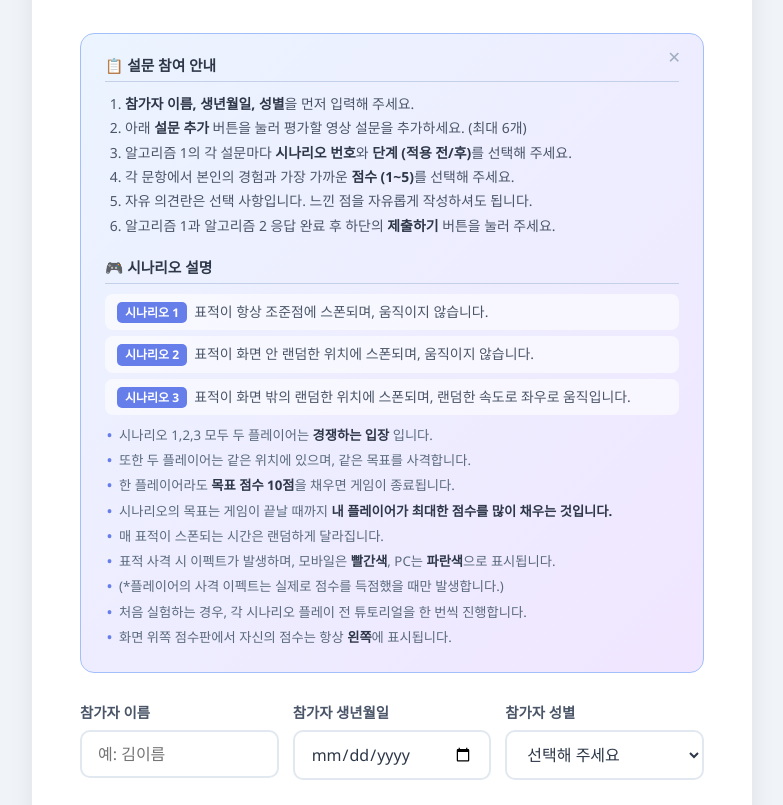
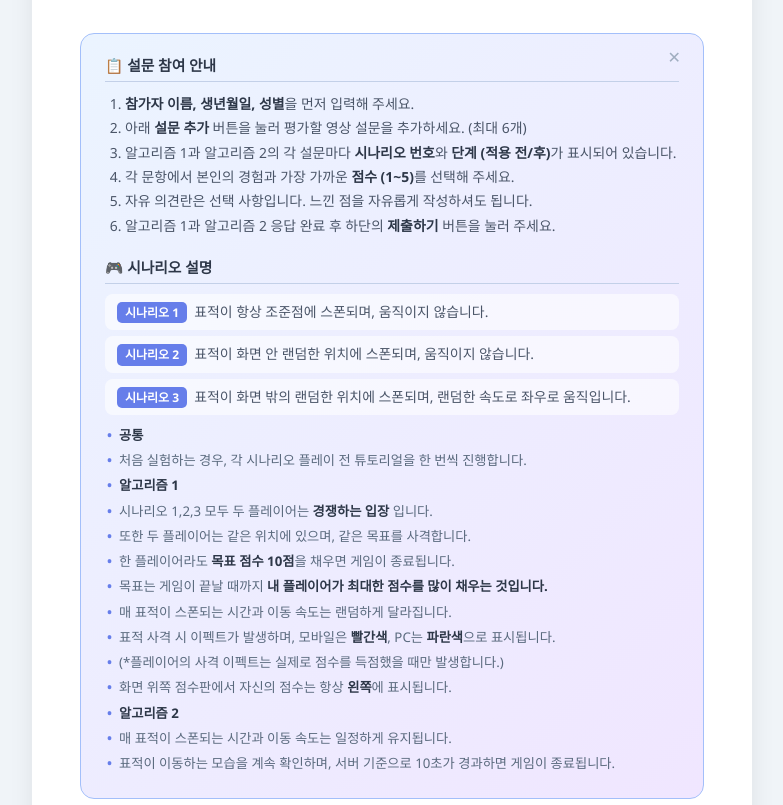
Before and after one commit to Yoonsin/CrossPlatform_QoE_Survey, a plain HTML site: page index.html in a window 1280 px wide. Shown: the part 143-948 px from the top of the page, without its empty margins (248-1031 px from the left). Drawn offline with Linux system fonts and the light colour scheme.

Commit message:
Update index.html

```diff
--- a/index.html
+++ b/index.html
@@ -652,7 +652,7 @@
       <ol>
         <li><strong>참가자 이름, 생년월일, 성별</strong>을 먼저 입력해 주세요.</li>
         <li>아래 <strong>설문 추가</strong> 버튼을 눌러 평가할 영상 설문을 추가하세요. (최대 6개)</li>
-        <li>알고리즘 1의 각 설문마다 <strong>시나리오 번호</strong>와 <strong>단계 (적용 전/후)</strong>를 선택해 주세요.</li>
+        <li>알고리즘 1과 알고리즘 2의 각 설문마다 <strong>시나리오 번호</strong>와 <strong>단계 (적용 전/후)</strong>가 표시되어 있습니다.</li>
         <li>각 문항에서 본인의 경험과 가장 가까운 <strong>점수 (1~5)</strong>를 선택해 주세요.</li>
         <li>자유 의견란은 선택 사항입니다. 느낀 점을 자유롭게 작성하셔도 됩니다.</li>
         <li>알고리즘 1과 알고리즘 2 응답 완료 후 하단의 <strong>제출하기</strong> 버튼을 눌러 주세요.</li>
@@ -669,15 +669,20 @@
 </li>
       </ul>
       <ul class="guide-notes">
+        <li><strong>공통</strong></li>
+        <li>처음 실험하는 경우, 각 시나리오 플레이 전 튜토리얼을 한 번씩 진행합니다.</li>
+        <li><strong>알고리즘 1</strong></li>
         <li>시나리오 1,2,3 모두 두 플레이어는 <strong>경쟁하는 입장 </strong>입니다. </li>
         <li>또한 두 플레이어는 같은 위치에 있으며, 같은 목표를 사격합니다. </li>
         <li>한 플레이어라도 <strong>목표 점수 10점</strong>을 채우면 게임이 종료됩니다. </li>
-        <li>시나리오의 목표는 게임이 끝날 때까지 <strong>내 플레이어가 최대한 점수를 많이 채우는 것입니다.</strong></li>
-        <li>매 표적이 스폰되는 시간은 랜덤하게 달라집니다.</li>
+        <li>목표는 게임이 끝날 때까지 <strong>내 플레이어가 최대한 점수를 많이 채우는 것입니다.</strong></li>
+        <li>매 표적이 스폰되는 시간과 이동 속도는 랜덤하게 달라집니다.</li>
         <li>표적 사격 시 이펙트가 발생하며, 모바일은 <strong>빨간색</strong>, PC는 <strong>파란색</strong>으로 표시됩니다.</li>
         <li>(*플레이어의 사격 이펙트는 실제로 점수를 득점했을 때만 발생합니다.)</li>
-        <li>처음 실험하는 경우, 각 시나리오 플레이 전 튜토리얼을 한 번씩 진행합니다.</li>
         <li>화면 위쪽 점수판에서 자신의 점수는 항상 <strong>왼쪽</strong>에 표시됩니다.</li>
+        <li><strong>알고리즘 2</strong></li>
+        <li>매 표적이 스폰되는 시간과 이동 속도는 일정하게 유지됩니다.</li>
+        <li>표적이 이동하는 모습을 계속 확인하며, 서버 기준으로 10초가 경과하면 게임이 종료됩니다.</li>
       </ul>
     </div>
   </div>
```
